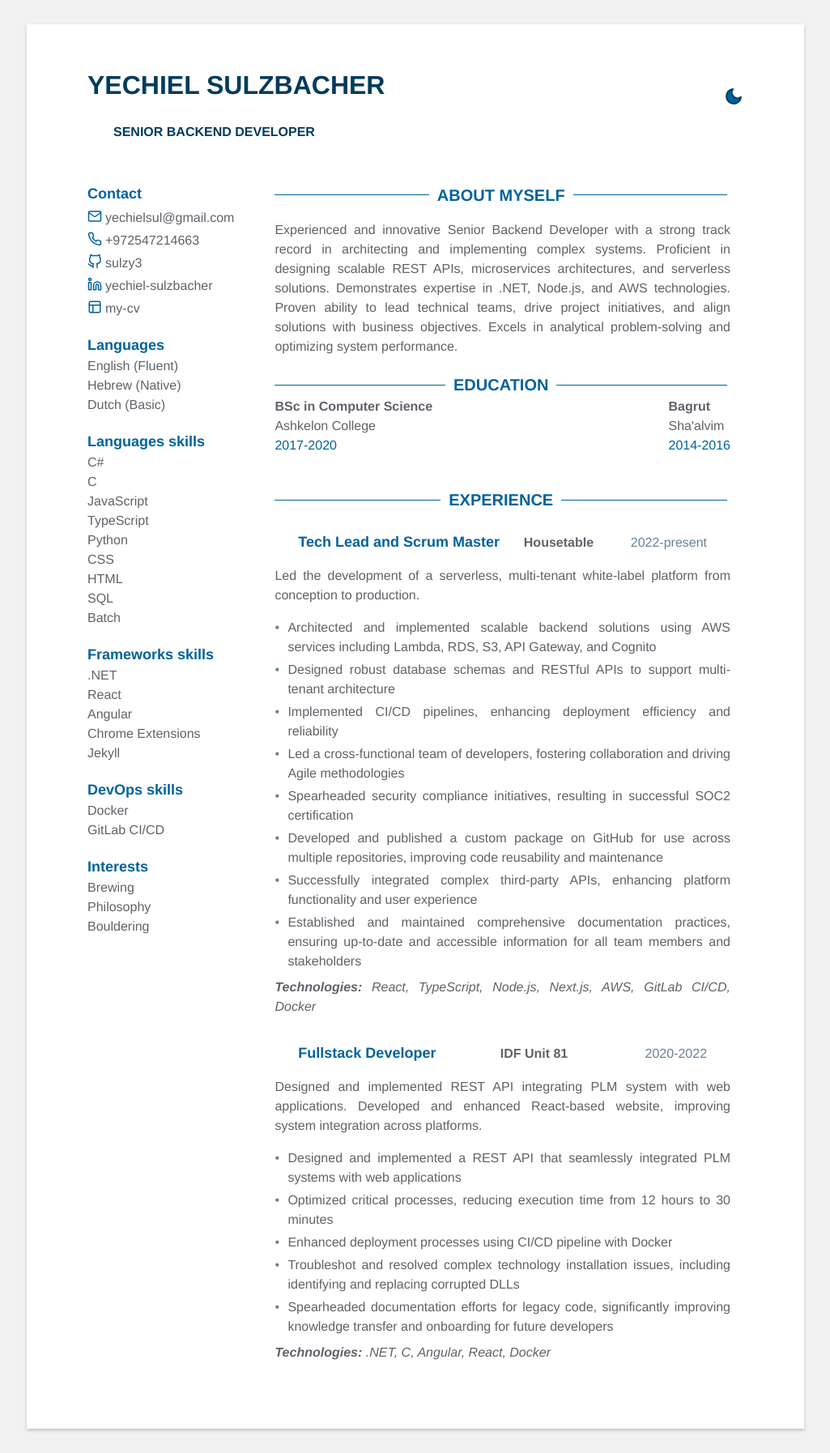
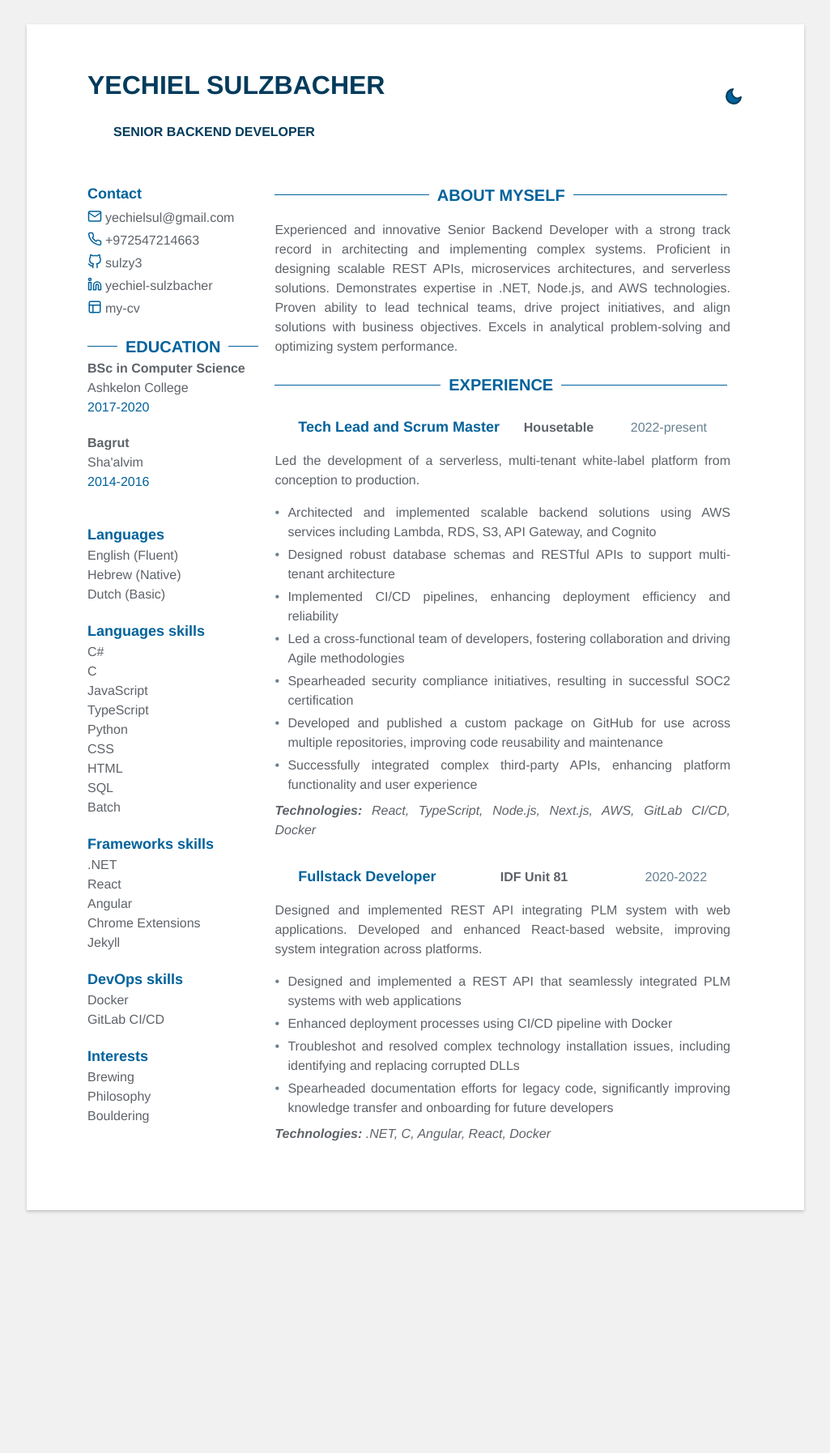
Before and after one commit to chaniheller97/my-cv, a Jekyll site: the page built from index.html, in a window 1280 px wide. Shown: the whole page at 81% size, without its empty margins (127-1152 px from the left). Built offline with Jekyll 4.4.1, drawn with Linux system fonts in a browser that asks for light colours; after the commit the page ends 1524 px from its top, so only the background shows below that.

Commit message:
make page smaller

```diff
--- a/_data/data.yml
+++ b/_data/data.yml
@@ -71,7 +71,6 @@ experience:
       - Spearheaded security compliance initiatives, resulting in successful SOC2 certification
       - Developed and published a custom package on GitHub for use across multiple repositories, improving code reusability and maintenance
       - Successfully integrated complex third-party APIs, enhancing platform functionality and user experience
-      - Established and maintained comprehensive documentation practices, ensuring up-to-date and accessible information for all team members and stakeholders
     technologies: React, TypeScript, Node.js, Next.js, AWS, GitLab CI/CD, Docker
 
   - role: Fullstack Developer
@@ -80,7 +79,6 @@ experience:
     summary: Designed and implemented REST API integrating PLM system with web applications. Developed and enhanced React-based website, improving system integration across platforms.
     achievements:
       - Designed and implemented a REST API that seamlessly integrated PLM systems with web applications
-      - Optimized critical processes, reducing execution time from 12 hours to 30 minutes
       - Enhanced deployment processes using CI/CD pipeline with Docker
       - Troubleshot and resolved complex technology installation issues, including identifying and replacing corrupted DLLs
       - Spearheaded documentation efforts for legacy code, significantly improving knowledge transfer and onboarding for future developers
--- a/_includes/contact.html
+++ b/_includes/contact.html
@@ -39,7 +39,7 @@
     {% endif %}
 
     {% if contact.website %}
-        <div class="contact-item">
+        <div class="contact-item" id="website">
             <i data-feather="layout"></i>
             <a href="https://sulzy3.github.io/{{contact.website}}">
                 {{contact.website}}
--- a/_sass/_print.scss
+++ b/_sass/_print.scss
@@ -18,4 +18,7 @@
             }
         }
     }
+    #website {
+        display: none;
+    }
 }
--- a/_sass/includes/education.scss
+++ b/_sass/includes/education.scss
@@ -8,7 +8,7 @@
     .education-items {
         margin-bottom: 20px;
         display: flex;
-        justify-content: space-between;
+        flex-direction: column;
     }
 
     .education-item {
--- a/index.html
+++ b/index.html
@@ -6,6 +6,7 @@ layout: default
   <div class="container-block">
     <div class="sidebar">
       {% include contact.html %}
+      {% include education.html %}
       {% include languages.html %}
       {% include skills.html %}
       {% include interests.html %}
@@ -13,7 +14,6 @@ layout: default
 
     <div class="main">
       {% include about.html %}
-      {% include education.html %}
       {% include experience.html %}
       {% include publications.html %}
       {% include projects.html %}
```
